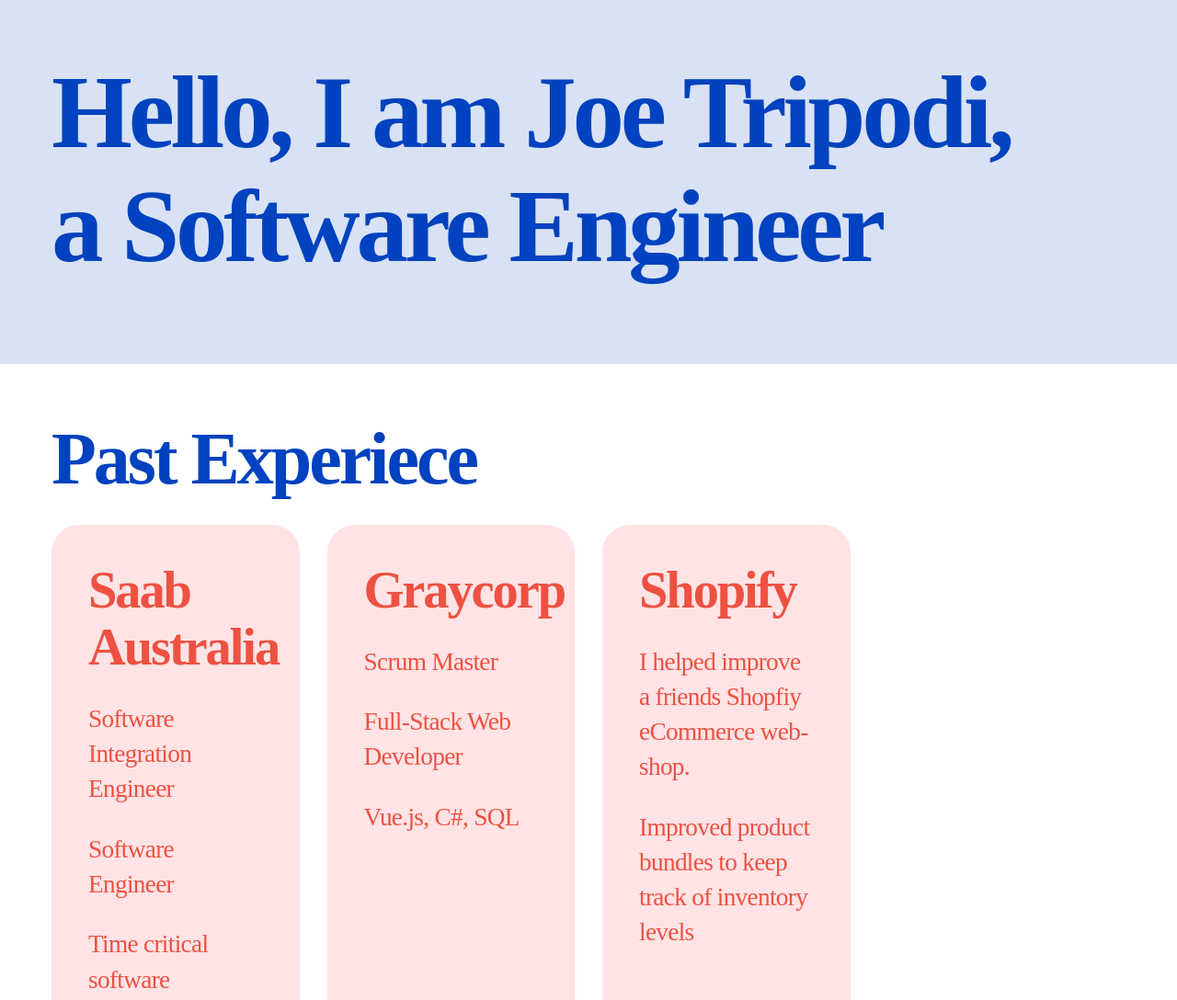
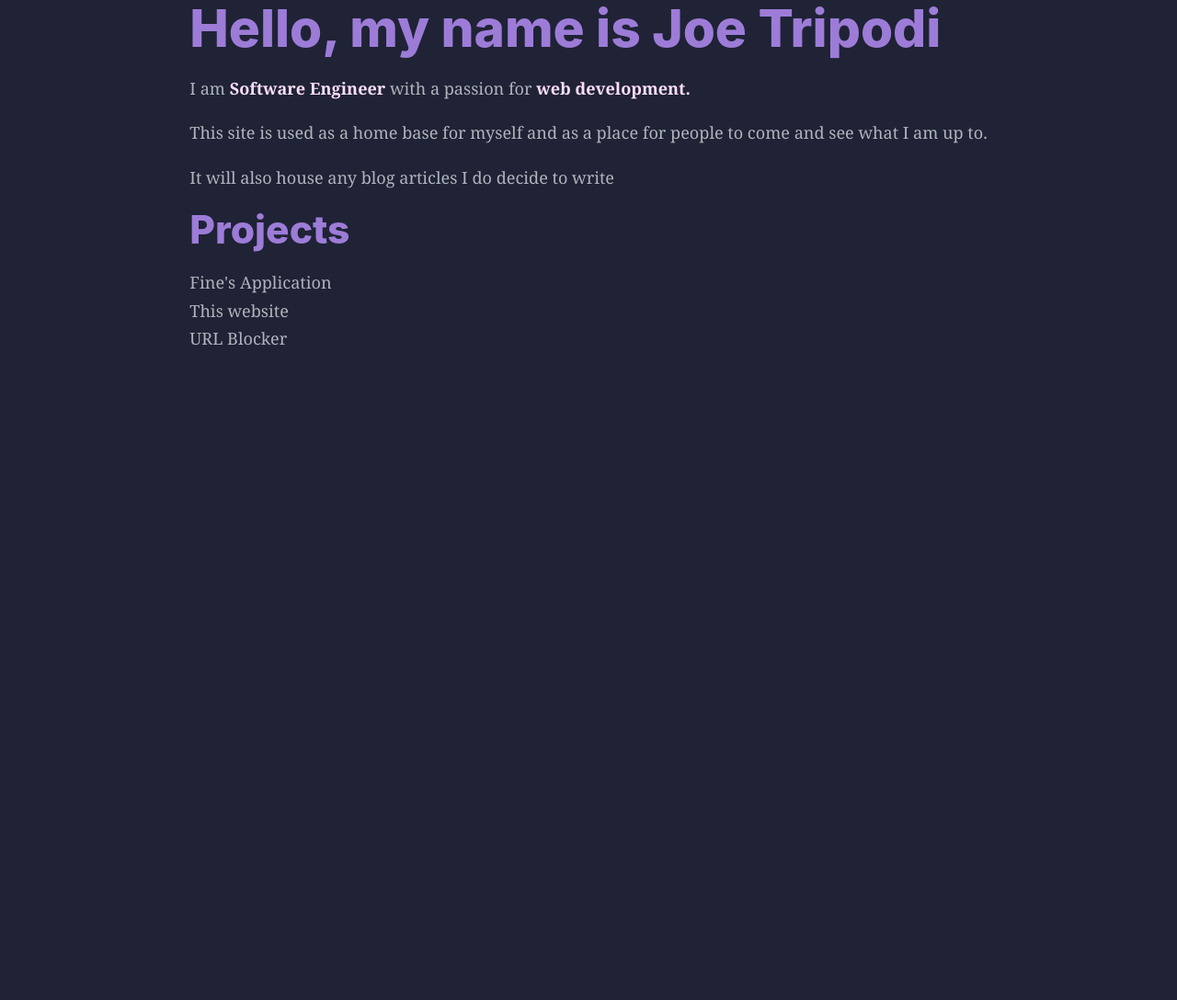
Before and after one commit to joe-tripodi/joe-tripodi.github.io, a plain HTML site: page index.html in a window 1280 px wide. Shown: the top 1088 px of the page at 92% size. After the commit the page ends 800 px from the top, so only its background shows below. Drawn offline with Linux system fonts and the light colour scheme.

Commit message:
First Iteration

```diff
--- a/css/blocks/card.css
+++ /dev/null
@@ -1,7 +0,0 @@
-.card {
-  color: var(--color-secondary);
-  background-color: var(--color-secondary-glare);
-  padding: var(--space-m-l);
-  border-radius: var(--gutter);
-  max-width: unset;
-}
--- a/css/global.css
+++ b/css/global.css
@@ -1,98 +1,59 @@
 @import "reset.css";
-@import "utilities/wrapper.css";
-@import "utilities/flow.css";
-@import "utilities/region.css";
-@import "utilities/grid.css";
-@import "blocks/card.css";
-@import "utilities/background-netural.css";
 
+/* Global */
 :root {
-  --color-primary: #0042bf;
-  --color-primary-glare: #d8e2f4;
-  --color-secondary: #ee5141;
-  --color-secondary-glare: #ffe3e5;
-  --space-s: clamp(1rem,0.92rem + 0.39vw,1.25rem);
-  --space-m: clamp(1.5rem,1.38rem + 0.58vw,1.875rem);
-  --space-l: clamp(2rem,1.84rem + 0.78vw,2.5rem);
-  --size-step-1: clamp(1.1875rem,1.01rem + 0.87vw,1.75rem);
-  --size-step-2: clamp(1.4375rem,1.11rem + 1.65vw,2.5rem);
-  --size-step-3: clamp(1.75rem,1.19rem + 2.82vw,3.5625rem);
-}
-
-:root {
-  --gutter: var(--space-s-m, 1em);
-  --border-raidus: var(--size-step-1);
-  --tracking: -0.05ch;
-  --tracking-s: -0.075ch;
-}
-
-:root {
-  --step--2: clamp(0.625rem, 0.8356rem + -0.2717vw, 0.7813rem);
-  --step--1: clamp(0.8838rem, 0.9562rem + -0.0935vw, 0.9375rem);
-  --step-0: clamp(1.125rem, 1.0815rem + 0.2174vw, 1.25rem);
-  --step-1: clamp(1.35rem, 1.2048rem + 0.7261vw, 1.7675rem);
-  --step-2: clamp(1.62rem, 1.3141rem + 1.5293vw, 2.4994rem);
-  --step-3: clamp(1.9438rem, 1.3907rem + 2.7652vw, 3.5338rem);
-  --step-4: clamp(2.3325rem, 1.4058rem + 4.6337vw, 4.9969rem);
-  --step-5: clamp(2.7994rem, 1.3155rem + 7.4196vw, 7.0656rem);
-}
-
-:root {
-  --space-3xs: clamp(0.3125rem, 0.3125rem + 0vw, 0.3125rem);
-  --space-2xs: clamp(0.5625rem, 0.5408rem + 0.1087vw, 0.625rem);
-  --space-xs: clamp(0.875rem, 0.8533rem + 0.1087vw, 0.9375rem);
-  --space-s: clamp(1.125rem, 1.0815rem + 0.2174vw, 1.25rem);
-  --space-m: clamp(1.6875rem, 1.6223rem + 0.3261vw, 1.875rem);
-  --space-l: clamp(2.25rem, 2.163rem + 0.4348vw, 2.5rem);
-  --space-xl: clamp(3.375rem, 3.2446rem + 0.6522vw, 3.75rem);
-  --space-2xl: clamp(4.5rem, 4.3261rem + 0.8696vw, 5rem);
-  --space-3xl: clamp(6.75rem, 6.4891rem + 1.3043vw, 7.5rem);
-
-  /* One-up pairs */
-  --space-3xs-2xs: clamp(0.3125rem, 0.2038rem + 0.5435vw, 0.625rem);
-  --space-2xs-xs: clamp(0.5625rem, 0.4321rem + 0.6522vw, 0.9375rem);
-  --space-xs-s: clamp(0.875rem, 0.7446rem + 0.6522vw, 1.25rem);
-  --space-s-m: clamp(1.125rem, 0.8641rem + 1.3043vw, 1.875rem);
-  --space-m-l: clamp(1.6875rem, 1.4049rem + 1.413vw, 2.5rem);
-  --space-l-xl: clamp(2.25rem, 1.7283rem + 2.6087vw, 3.75rem);
-  --space-xl-2xl: clamp(3.375rem, 2.8098rem + 2.8261vw, 5rem);
-  --space-2xl-3xl: clamp(4.5rem, 3.4565rem + 5.2174vw, 7.5rem);
-
-  /* Custom pairs */
-  --space-s-l: clamp(1.125rem, 0.6467rem + 2.3913vw, 2.5rem);
+  --color-primary: #afb4bd;
+  --color-secondary: #9d7cd8;
+  --color-highlight: #fddef9;
+  --color-dark: #485161;
+  --color-bg: #1f2335;
+  --size-step-0: clamp(1rem, calc(0.96rem + 0.22vw), 1.13rem);
+  --size-step-1: clamp(1.25rem, calc(1.16rem + 0.43vw), 1.5rem);
+  --size-step-2: clamp(1.56rem, calc(1.41rem + 0.76vw), 2rem);
+  --size-step-3: clamp(1.95rem, calc(1.71rem + 1.24vw), 2.66rem);
+  --size-step-4: clamp(2.44rem, calc(2.05rem + 1.93vw), 3.55rem);
 }
 
 body {
+  background: var(--color-bg);
   color: var(--color-primary);
-  background-color: var(--color-primary-glare);
-  font-size: var(--size-step-1);
-  font-family: var(--font-base);
-  line-height: 1.4;
-  letter-spacing: var(--tracking);
+  font-family: Georgia, serif;
+  font-size: var(--size-step-0);
+  line-height: 1.7;
+  display: flex;
 }
 
 h1, h2, h3 {
-  letter-spacing: var(--tracking-s);
+  font-family: Inter, sans-serif;
+  font-weight: 800;
+  line-height: 1.1;
+  color: var(--color-secondary);
 }
 
 h1 {
-  font-size: var(--step-5);
+  font-size: var(--size-step-4);
 }
 
 h2 {
-  font-size: var(--step-4);
+  font-size: var(--size-step-3);
 }
 
 h3 {
-  font-size: var(--step-3);
+  font-size: var(--size-step-2);
 }
 
-
-p, li,
-blockquote:not([class]) {
-  max-width: 50ch;
+/* Utilities */
+.flow > * + * {
+  margin-top: var(--flow-space, 1em);
 }
 
-h1, h2, h3 {
-  max-width: 20ch;
+.wrapper {
+  max-width: 75rem;
+  margin-left: auto;
+  margin-right: auto;
+  padding: 0 1rem;
 }
+
+.text-highlight {
+  color: var(--color-highlight);
+}
--- a/css/reset.css
+++ b/css/reset.css
@@ -1,40 +1,38 @@
 /* Box sizing rules */
-/*
-Setting all elements and pseudo-elements to use the border-bodex, rather
-than content box.
-*/
 *,
 *::before,
 *::after {
   box-sizing: border-box;
 }
 
-/* Prevent font size inflation
-See:
-https://kilianvalkhof.com/2022/css-html/your-css-reset-needs-text-size-adjust-probably/
-for an explanation
-*/
-html {
-  -moz-text-size-adjust: none;
-  -webkit-text-size-adjust: none;
-  text-size-adjust: none;
-}
-
 /* Remove default margin */
-body, h1, h2, h3, h4, p,
-figure, blockquote, dl, dd {
+body,
+h1,
+h2,
+h3,
+h4,
+p,
+figure,
+blockquote,
+dl,
+dd {
   margin: 0;
 }
 
-/* Remove list styles on ul, ol elements with a list role, which suggests,
- * default styling will be removed */
-ul[role="list"],
-ol[role="list"] {
+/* Remove list styles on ul, ol elements with a list role,
+ * which suggests default styling will be removed */
+ul[role='list'],
+ol[role='list'] {
   list-style: none;
 }
 
-[role=list] {
-  padding:0;
+[role="list"]{
+  padding: 0;
+}
+
+/* Set core root defaults */
+html:focus-within {
+  scroll-behavior: smooth;
 }
 
 /* Set core body defaults */
@@ -43,41 +41,16 @@ body {
   line-height: 1.5;
 }
 
-/* Set shorter line heights on headings and interactive elements */
-h1, h2, h3, h4,
-button, input, label {
-  line-height: 1.1;
-}
-
-/* Balance the text wrapping on headings */
-h1, h2, h3, h4 {
-  text-wrap: balance;
-}
-
 /* A elements that don't have a class get default styles */
 a:not([class]) {
   text-decoration-skip-ink: auto;
-  color: currentColor;
 }
 
-a {
-  color: currentColor;
-}
-
-a:hover {
-  text-decoration: none;
-}
-
-/* Make Images easier to work with */
+/* Make images easier to work with */
 img,
 picture {
   max-width: 100%;
   display: block;
-}
-
-/* Natural flow and rythm in articles by default */
-article > * + * {
-  margin-top: 1em;
 }
 
 /* Inherit fonts for inputs and buttons */
@@ -88,24 +61,16 @@ select {
   font: inherit;
 }
 
-/* Blur images when they have no alt attribute */
-img:not([alt]) {
-  filter: blur(10px);
-}
+/* Remove all animations, transitions and smooth scroll
+ * for people that prefer not to see them */
+@media (prefers-reduced-motion: reduce) {
+  html:focus-within {
+   scroll-behavior: auto;
+  }
 
-/* Make sure text areas without a rows attribute are not tiny */
-textarea:not([rows]) {
-  min-height: 10em;
-}
-
-/* Anything that has been anchored to should have extra scroll margin */
-:target {
-  scroll-margin-block: 5ex;
-}
-
-/* Remove all animations and transitions for people that prefer not to see them */
-@media (prefers-reduced-motion: reduce) {
-  * {
+  *,
+  *::before,
+  *::after {
     animation-duration: 0.01ms !important;
     animation-iteration-count: 1 !important;
     transition-duration: 0.01ms !important;
--- a/css/utilities/background-netural.css
+++ /dev/null
@@ -1,3 +0,0 @@
-.background-neutral {
-  background-color: white;
-}
--- a/css/utilities/flow.css
+++ /dev/null
@@ -1,3 +0,0 @@
-.flow > * + * {
-  margin-top: var(--flow-space, 1em);
-}
--- a/css/utilities/grid.css
+++ /dev/null
@@ -1,13 +0,0 @@
-.grid {
-  display: grid;
-  grid-template-columns: repeat(
-    var(--grid-placement, auto-fill),
-    minmax(var(--grid-min-item-size, 16rem), 1fr)
-  );
-  gap: var(--gutter, var(--space-s-l));
-}
-
-.grid[data-layout='50-50']{
-  --grid-placement: auto-fit;
-  --grid-min-item-size: clamp(16rem, 50vw, 26rem);
-}
--- a/css/utilities/region.css
+++ /dev/null
@@ -1,4 +0,0 @@
-.region {
-  padding-top: var(--region-space, var(--space-l-xl));
-  padding-bottom: var(--region-space, var(--space-l-xl));
-}
--- a/css/utilities/wrapper.css
+++ /dev/null
@@ -1,6 +0,0 @@
-.wrapper {
-  max-width: 75rem;
-  margin-left: auto;
-  margin-right: auto;
-  padding: 0 1rem;
-}
--- a/index.html
+++ b/index.html
@@ -1,44 +1,29 @@
 <html lang="en">
   <head>
-    <meta charset="UTF-8" />
-    <meta name="viewport" content="width=device-width, intial-scale=1.0" />
-    <meta http-equiv="X-UA-Compatible" content="ie=edge" />
-    <title> Joe Tripodi </title>
-    <link rel="stylesheet" media="all" href="css/global.css" />
+    <meta charset="UTF-8">
+    <meta name="viewport" content="width=device-width, initial-scale=1.0">
+    <meta http-equiv="X-UA-Compatible" content="ie=edge">
+    <title>Joe Tripodi</title>
+    <link rel="stylesheet" media="all" href="css/global.css">
   </head>
   <body>
     <header>
     </header>
-    <main class="flow">
-      <article class="[ flow ] [ wrapper ]">
-        <div class="region">
-          <h1>Hello, I am Joe Tripodi, a Software Engineer</h1>
-        </div>
+    <main class="wrapper flow">
+      <article class="flow">
+        <h1>Hello, my name is Joe Tripodi</h1>
+        <p>I am <strong class="text-highlight">Software Engineer</strong> with a passion for <strong class="text-highlight">web development.</strong></p>
+        <p>This site is used as a home base for myself and as a place for people to come and see what I am up to.</p>
+        <p>It will also house any blog articles I do decide to write</p>
       </article>
-      <article class="region flow background-neutral">
-        <div class="[ wrapper ]">
-          <h2>Past Experiece</h2>
-          <ul class="grid" role="list">
-            <li class="[ flow ] [ card ]">
-              <h3>Saab Australia</h3>
-              <p>Software Integration Engineer</p>
-              <p>Software Engineer</p>
-              <p>Time critical software</p>
-            </li>
-            <li class="[ flow ] [ card ]">
-              <h3>Graycorp</h3>
-              <p>Scrum Master</p>
-              <p>Full-Stack Web Developer</p>
-              <p>Vue.js, C#, SQL</p>
-            </li>
-            <li class="[ flow ] [ card ]">
-              <h3>Shopify</h3>
-              <p>I helped improve a friends Shopfiy eCommerce web-shop.</p>
-              <p>Improved product bundles to keep track of inventory levels</p>
-            </li>
-          </ul>
-        </div>
+      <article class="flow">
+        <h2>Projects</h2>
+        <ul role="list">
+          <li>Fine's Application</li>
+          <li>This website</li>
+          <li>URL Blocker</li>
+        </ul>
       </article>
     </main>
-  </body>
+ </body>
 </html>
```
